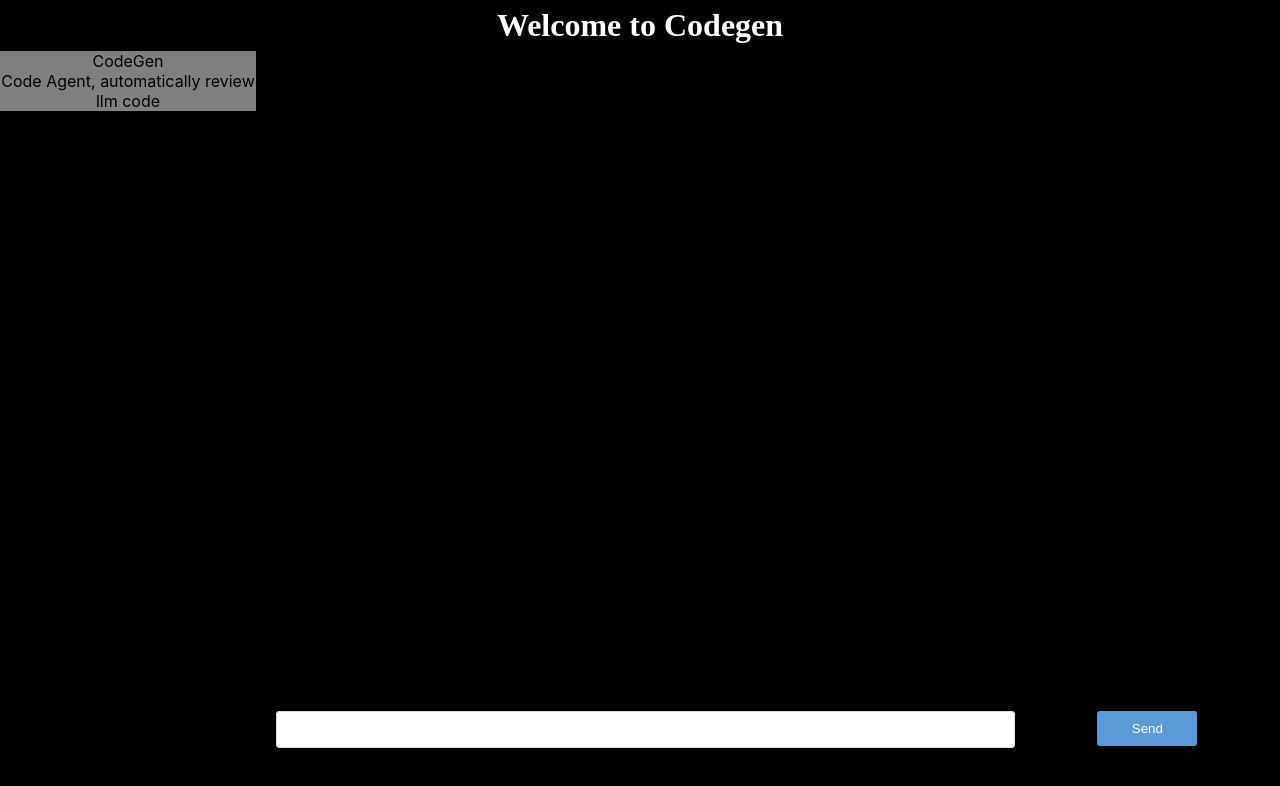
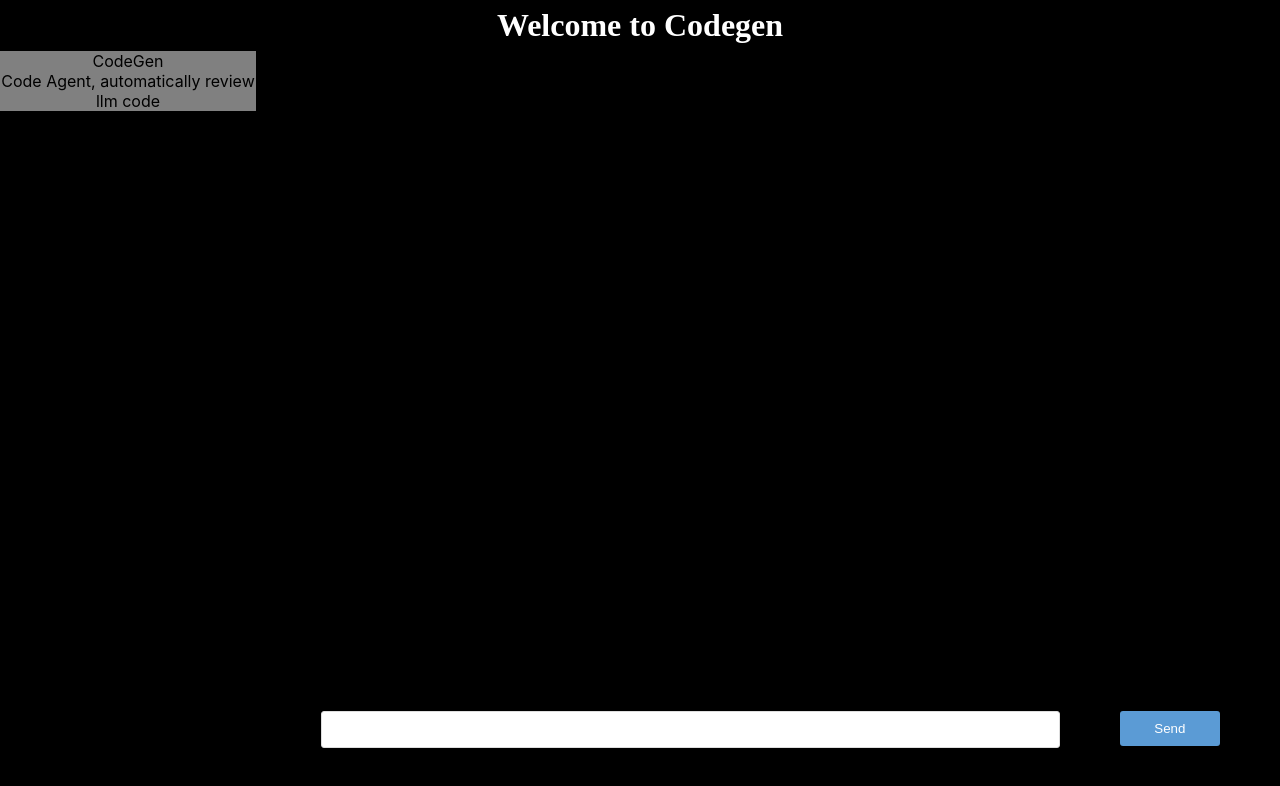
Before and after one commit to Xin-Ray/CodeGen, a React (Create React App) app in the folder frontend/: page / in a window 1280 px wide. Shown: the top 786 px of the page. Built offline with nearby package versions, Linux system fonts and the light colour scheme.

Commit message:
fullscreen css changes

```diff
--- a/frontend/src/App.css
+++ b/frontend/src/App.css
@@ -28,9 +28,12 @@
   color: #61dafb;
 }
 
+#fullscreen {
+  display: 'flex';
+  justify-content: 'space-between';
+}
 
 #leftSideBar {
-  display: flex;
   background: grey;
   width: 20%;
   height: 100%;
@@ -85,7 +88,7 @@
 }
 
 #msgText {
-  margin-left: 20px;
+  margin-left: 65px;
   width: 70%;
   float: left;
   flex: 1 1 0%;
@@ -105,7 +108,8 @@
   width: 100px;
   cursor: pointer;
 }
-#chatCont{
+
+#chatCont {
   height: '2vh';
 }
 
```
